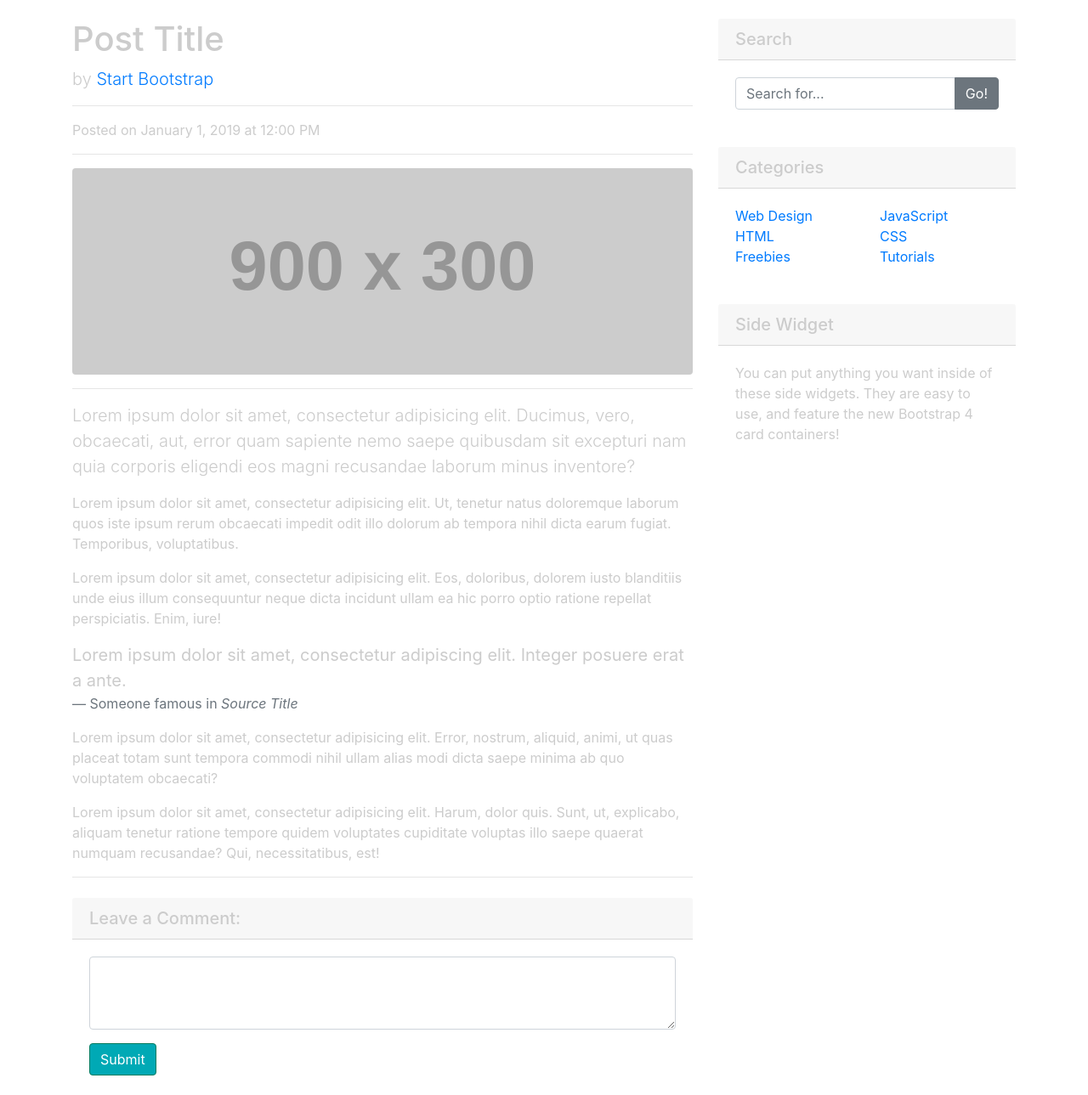
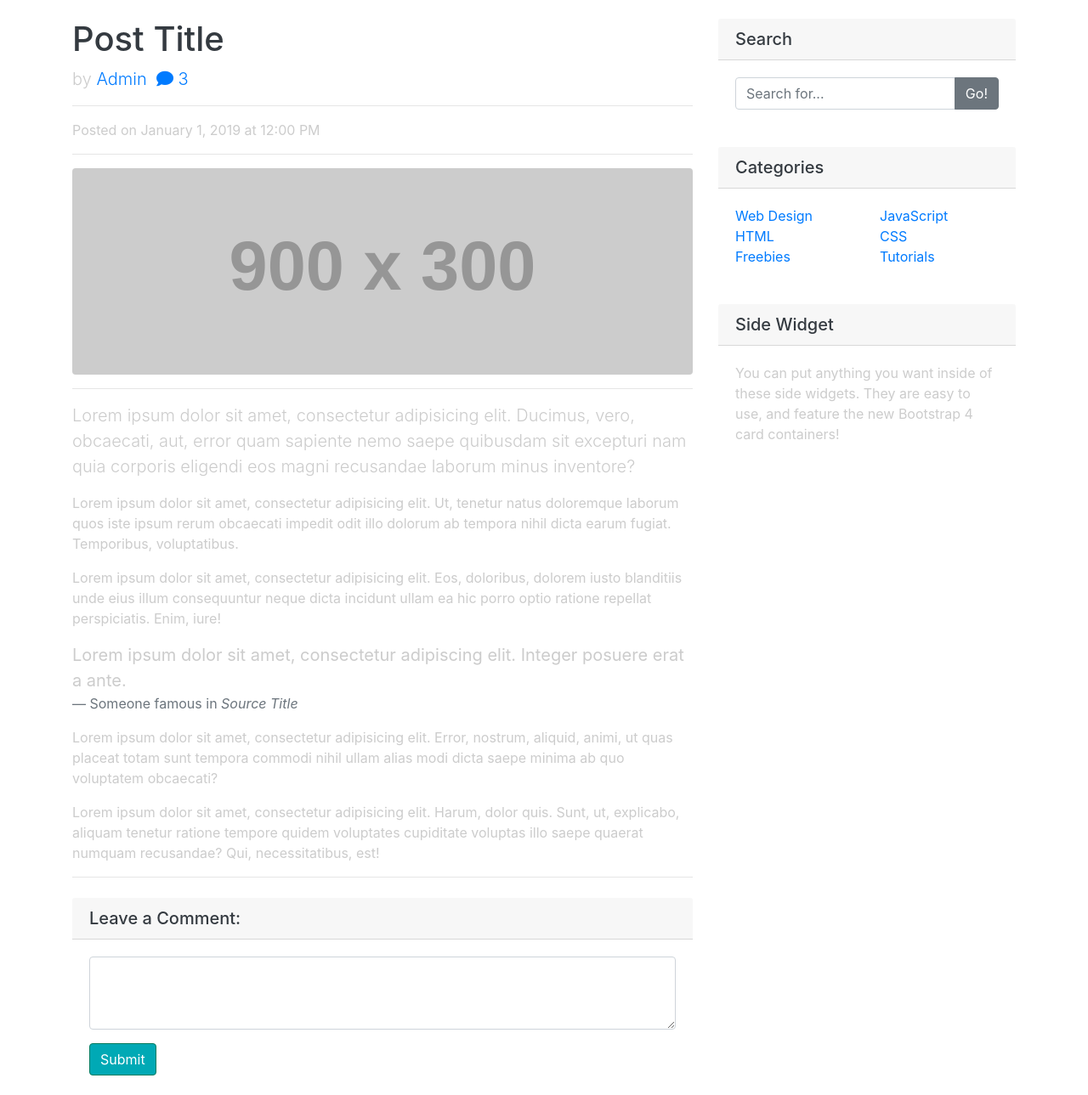
Before and after one commit to Kingscliq/homepage-design, a plain HTML site: page single-post.html in a window 1280 px wide. Shown: the part 402-1691 px from the top of the page at 85% size. Drawn offline with nearby package versions, Linux system fonts and the light colour scheme; placeholder pictures from the web are drawn by us.

Commit message:
update on the sigle blog page

```diff
--- a/single-post.html
+++ b/single-post.html
@@ -112,12 +112,12 @@
       <div class="col-lg-8">
 
         <!-- Title -->
-        <h1 class="mt-4">Post Title</h1>
+        <h1 class="mt-4 text-header text-dark">Post Title</h1>
 
         <!-- Author -->
         <p class="lead">
           by
-          <a href="#">Start Bootstrap</a>
+          <a href="#">Admin</a>&nbsp;&nbsp;<a href="#" class="meta-chat"><span class="fa fa-comment"></span> 3</a></small>
         </p>
 
         <hr>
@@ -154,7 +154,7 @@
 
         <!-- Comments Form -->
         <div class="card my-4">
-          <h5 class="card-header">Leave a Comment:</h5>
+          <h5 class="card-header text-dark">Leave a Comment:</h5>
           <div class="card-body">
             <form>
               <div class="form-group">
@@ -207,7 +207,7 @@
 
         <!-- Search Widget -->
         <div class="card my-4">
-          <h5 class="card-header">Search</h5>
+          <h5 class="card-header text-dark">Search</h5>
           <div class="card-body">
             <div class="input-group">
               <input type="text" class="form-control" placeholder="Search for...">
@@ -220,7 +220,7 @@
 
         <!-- Categories Widget -->
         <div class="card my-4">
-          <h5 class="card-header">Categories</h5>
+          <h5 class="card-header text-dark">Categories</h5>
           <div class="card-body">
             <div class="row">
               <div class="col-lg-6">
@@ -255,7 +255,7 @@
 
         <!-- Side Widget -->
         <div class="card my-4">
-          <h5 class="card-header">Side Widget</h5>
+          <h5 class="card-header text-dark">Side Widget</h5>
           <div class="card-body">
             You can put anything you want inside of these side widgets. They are easy to use, and feature the new Bootstrap 4 card containers!
           </div>
```
Also changed, not shown: post.html (+0 -3 lines).
